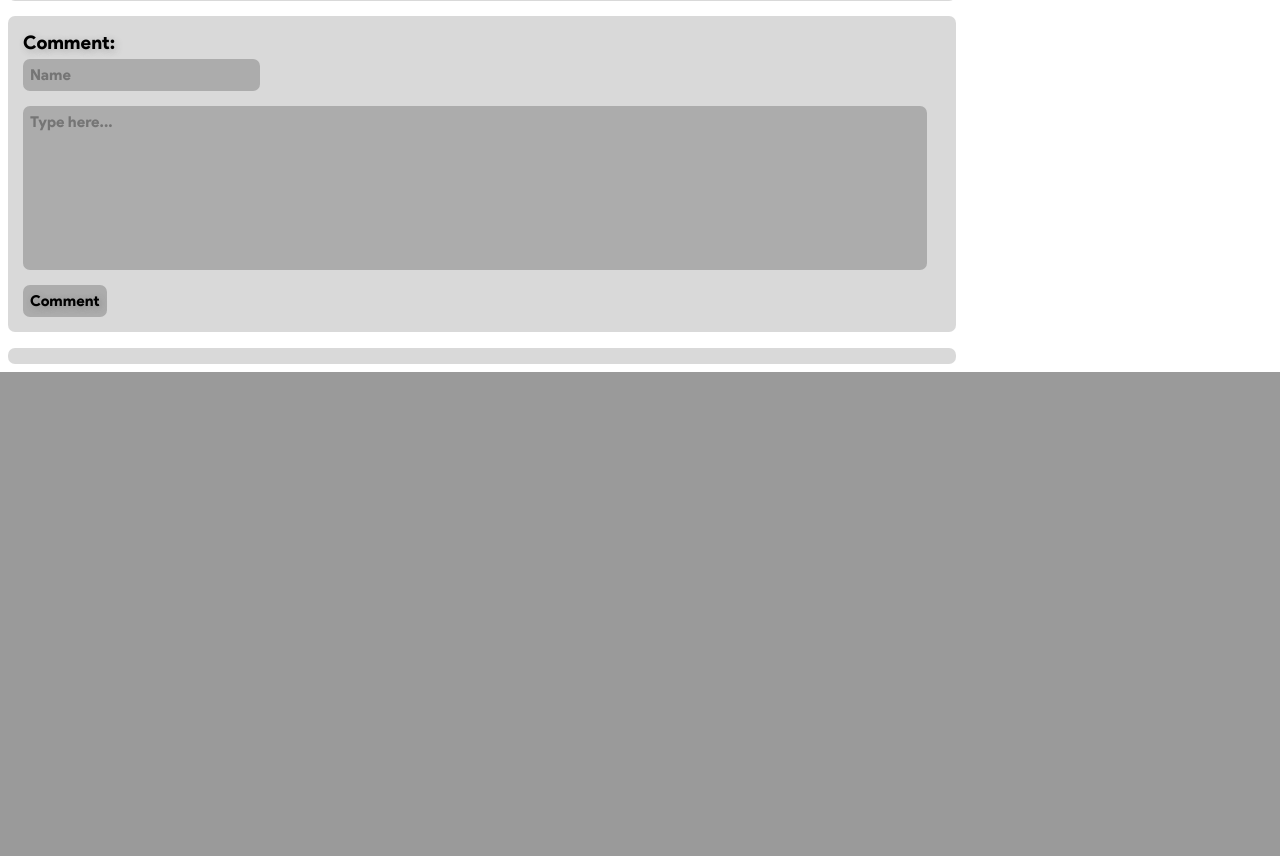
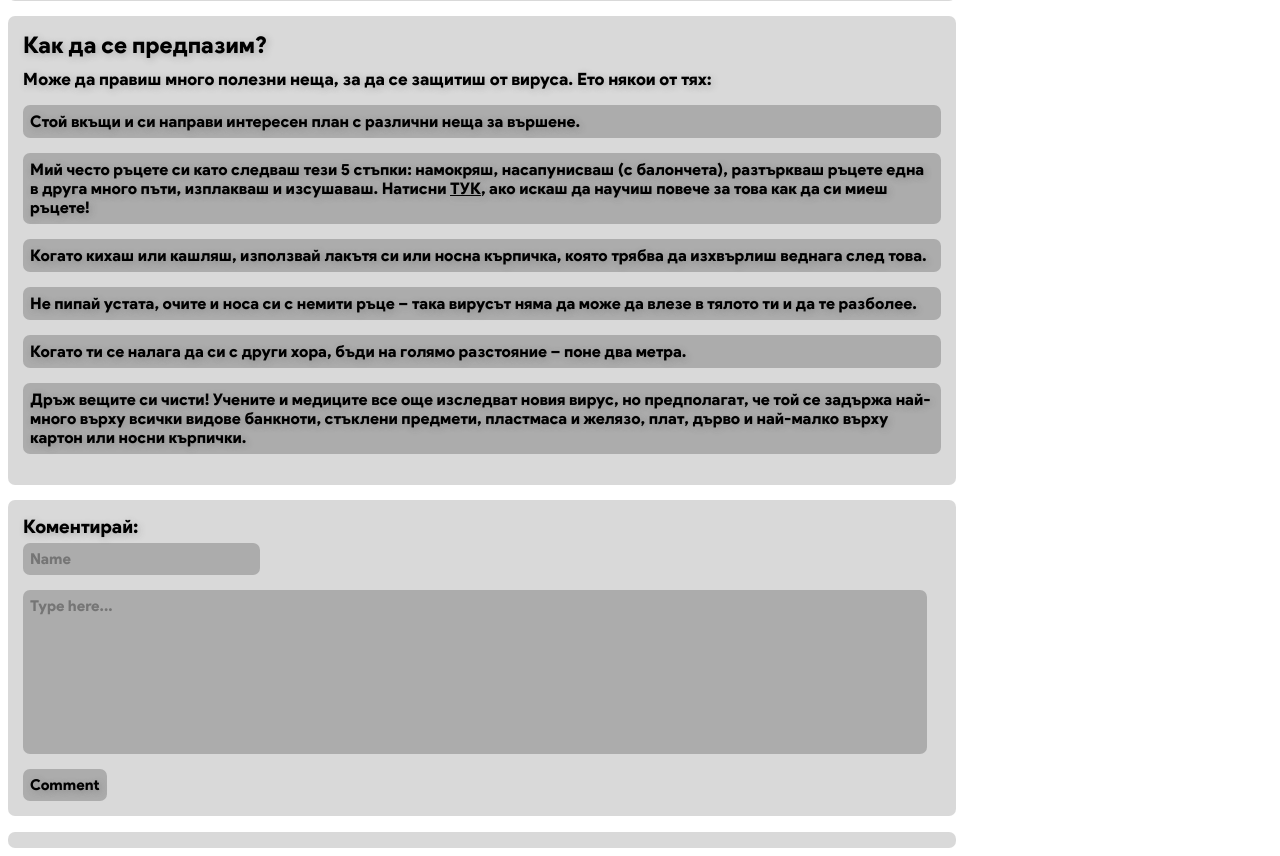
Before and after one commit to KokosTech/COVID-19, a PHP site: page / in a window 1280 px wide. Shown: the part 856-1712 px from the top of the page. Before the commit the page ends 1228 px from the top, so only its background shows below. Run offline with PHP 8.4, Linux system fonts and the light colour scheme; data that the repository does not hold is empty.

Commit message:
[NEW] Mobile mode improvementes/ Tips

```diff
--- a/index.php
+++ b/index.php
@@ -22,12 +22,12 @@
     <link rel="icon" href="icons/COVID-logo.png">
     <script src="https://ajax.googleapis.com/ajax/libs/jquery/3.5.1/jquery.min.js"></script>
 </head>
-<body>
+<body id="body">
     <header id="con">
         <div id="navy">
-            <a href="survey">Тест</a>
+            <a href="survey" class="navlink">Тест</a>
             <h1 onclick="toggleTheme();">COVID-19</h1>
-            <a href="aboutus">За нас</a>
+            <a href="aboutus" class="navlink">За нас</a>
         </div>
     </header>
     <div id="else">
@@ -71,17 +71,29 @@
         </div>
     </div>
     <div id="content">
-        <div id="top_article">
+        <div id="top_article" class="div">
             <div id="inner_top_article">
                 <img id="t_img" src="https://webnews.bg/uploads/images/21/9421/479421/768x432.jpg?_=1589462334" alt="">
                 <h2 id="t_title">Протест в София</h2>
             </div>
         </div>
+        <div id="tips" class="div">
+            <h3 id="h3">Как да се предпазим?</h3>
+                <h5>Може да правиш много полезни неща, за да се защитиш от вируса. Ето някои от тях:</h5>
+                <ul>
+                    <li><b>Стой вкъщи</b> и си направи интересен план с различни неща за вършене.</li>
+                    <li>Мий често ръцете си като следваш тези 5 стъпки: намокряш, насапунисваш (с балончета), разтъркваш ръцете една в друга много пъти, изплакваш и изсушаваш. Натисни <a href="article/tips/how-to-wash-your-hands">ТУК</a>, ако искаш да научиш повече за това как да си миеш ръцете!</li>
+                    <li>Когато кихаш или кашляш, използвай лакътя си или носна кърпичка, която трябва да изхвърлиш веднага след това.</li>
+                    <li> Не пипай устата, очите и носа си с немити ръце – така вирусът няма да може да влезе в тялото ти и да те разболее.</li>
+                    <li>Когато ти се налага да си с други хора, бъди на голямо разстояние – поне два метра.</li>
+                    <li>Дръж вещите си чисти! Учените и медиците все още изследват новия вирус, но предполагат, че той се задържа най-много върху всички видове банкноти, стъклени предмети, пластмаса и желязо, плат, дърво и най-малко върху картон или носни кърпички. </li>
+                </ul>
+        </div>
         <div id="comment_section">
             <?php
                 echo"
                     <form id='com'method='POST' action='".setComments($conn)."'>
-                        <h3 style='margin: 0 0; margin-bottom: 5px'>Comment:</h3>
+                        <h3 style='margin: 0 0; margin-bottom: 5px'>Коментирай:</h3>
                         <input class='ff' type='text' name='uid' require placeholder='Name'>
                         <input type='hidden' name='date' value='".date('Y-m-d H:i:s')."'>
                         <textarea class='ff' name='message' require placeholder='Type here...'></textarea>
@@ -99,5 +111,7 @@
     </div>
     </div>
 
+    <script src="mobile.js"></script>
+
 </body>
 </html>
--- a/mrWorldwide.css
+++ b/mrWorldwide.css
@@ -70,3 +70,7 @@ h1{
 
 
 /* navigation bar end */
+
+button{
+    cursor: pointer;
+}
--- a/syle.css
+++ b/syle.css
@@ -36,13 +35,40 @@
 }
 
 #top_article{
-    background-color: var(--color-primary);
     margin-top: 17px;
-    border-radius: 7px;
 }
 
-#inner_top_article{
+.div{
+    background-color: var(--color-primary);
+    border-radius: 7px;
     padding: 15px;
+}
+
+#tips{
+    margin-top: 15px;
+}
+
+#tips h3{
+    margin: 0 0;
+    font-size: 23px;
+}
+
+#tips h5{
+    margin: 0 0;
+    font-size: 17px;
+    margin-top: 10px;
+}
+
+#tips ul{
+    list-style-type: none;
+    padding-left: 0;
+}
+
+#tips li{
+    margin-top: 15px;
+    background-color: var(--color-accent);
+    padding: 7px;
+    border-radius: 7px;
 }
 
 h2{
```
Also changed, not shown: other parts of syle.css (+27 -3 lines), mobile.js (added, +42 -0 lines).
